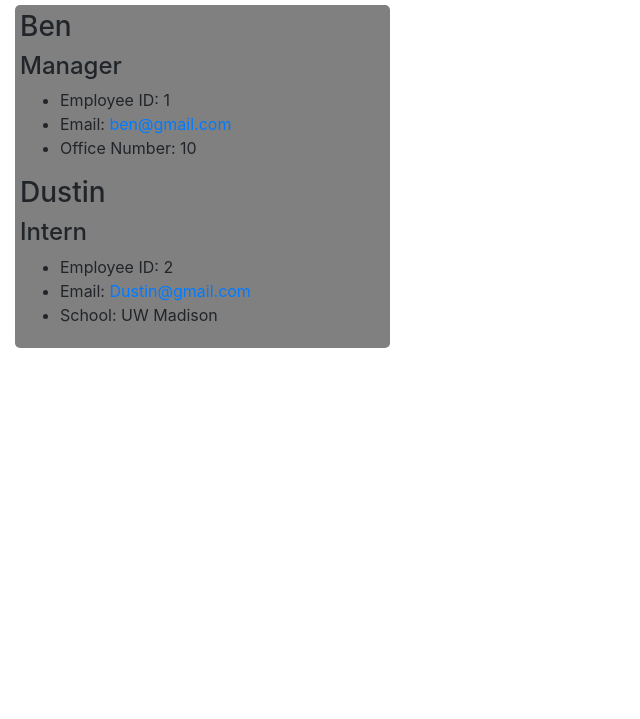
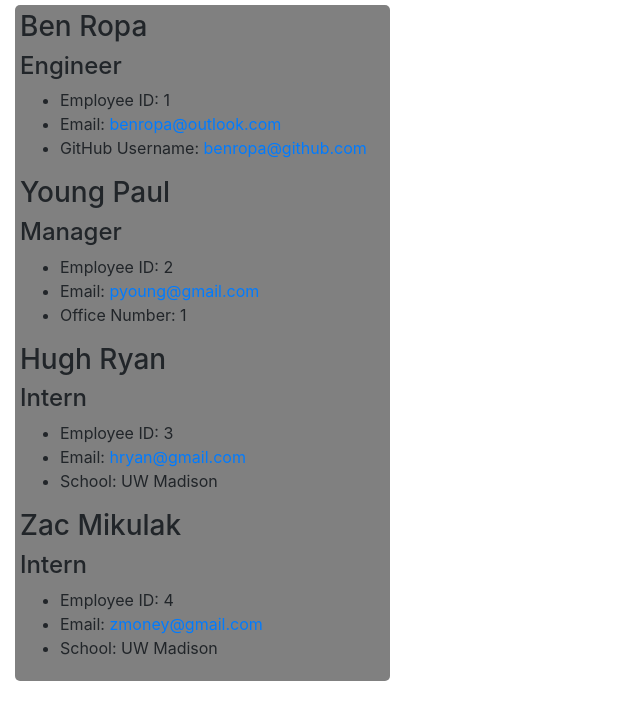
Before and after one commit to benropa/teamProfileGenerator, a website: page src/index.html in a window 1280 px wide. Shown: the part 61-780 px from the top of the page, without its empty margins (0-640 px from the left). Drawn offline with nearby package versions, Linux system fonts and the light colour scheme.

Commit message:
created readme

```diff
--- a/src/index.html
+++ b/src/index.html
@@ -22,14 +22,14 @@
 <div>
     <div>
         <div>
-            <h3>Ben</h3>
-            <h4>Manager</h4>
+            <h3>Ben Ropa</h3>
+            <h4>Engineer</h4>
         </div>
         <div>
             <ul>
                 <li>Employee ID: 1</li>
-                <li>Email: <a href="mailto:ben@gmail.com">ben@gmail.com</a></li>
-                <li>Office Number: 10</i>
+                <li>Email: <a href="mailto:benropa@outlook.com">benropa@outlook.com</a></li>
+                <li>GitHub Username: <a href="https://github.com/benropa@github.com" target="_blank">benropa@github.com</a></i>
             </u>
         </div>
     </div>
@@ -39,13 +39,47 @@
 <div>
     <div>
         <div>
-            <h3>Dustin</h3>
+            <h3>Young Paul</h3>
+            <h4>Manager</h4>
+        </div>
+        <div>
+            <ul>
+                <li>Employee ID: 2</li>
+                <li>Email: <a href="mailto:pyoung@gmail.com">pyoung@gmail.com</a></li>
+                <li>Office Number: 1</i>
+            </u>
+        </div>
+    </div>
+  </div>
+
+
+<div>
+    <div>
+        <div>
+            <h3>Hugh Ryan</h3>
             <h4>Intern</h4>
         </div>
         <div>
             <ul>
-                <li>Employee ID: 2</li>
-                <li>Email: <a href="mailto:Dustin@gmail.com">Dustin@gmail.com</a></li>
+                <li>Employee ID: 3</li>
+                <li>Email: <a href="mailto:hryan@gmail.com">hryan@gmail.com</a></li>
+                <li>School: UW Madison</i>
+            </u>
+        </div>
+    </div>
+  </div>
+
+
+<div>
+    <div>
+        <div>
+            <h3>Zac Mikulak</h3>
+            <h4>Intern</h4>
+        </div>
+        <div>
+            <ul>
+                <li>Employee ID: 4</li>
+                <li>Email: <a href="mailto:zmoney@gmail.com">zmoney@gmail.com</a></li>
                 <li>School: UW Madison</i>
             </u>
         </div>
```
Also changed, not shown: readme.md (added).
